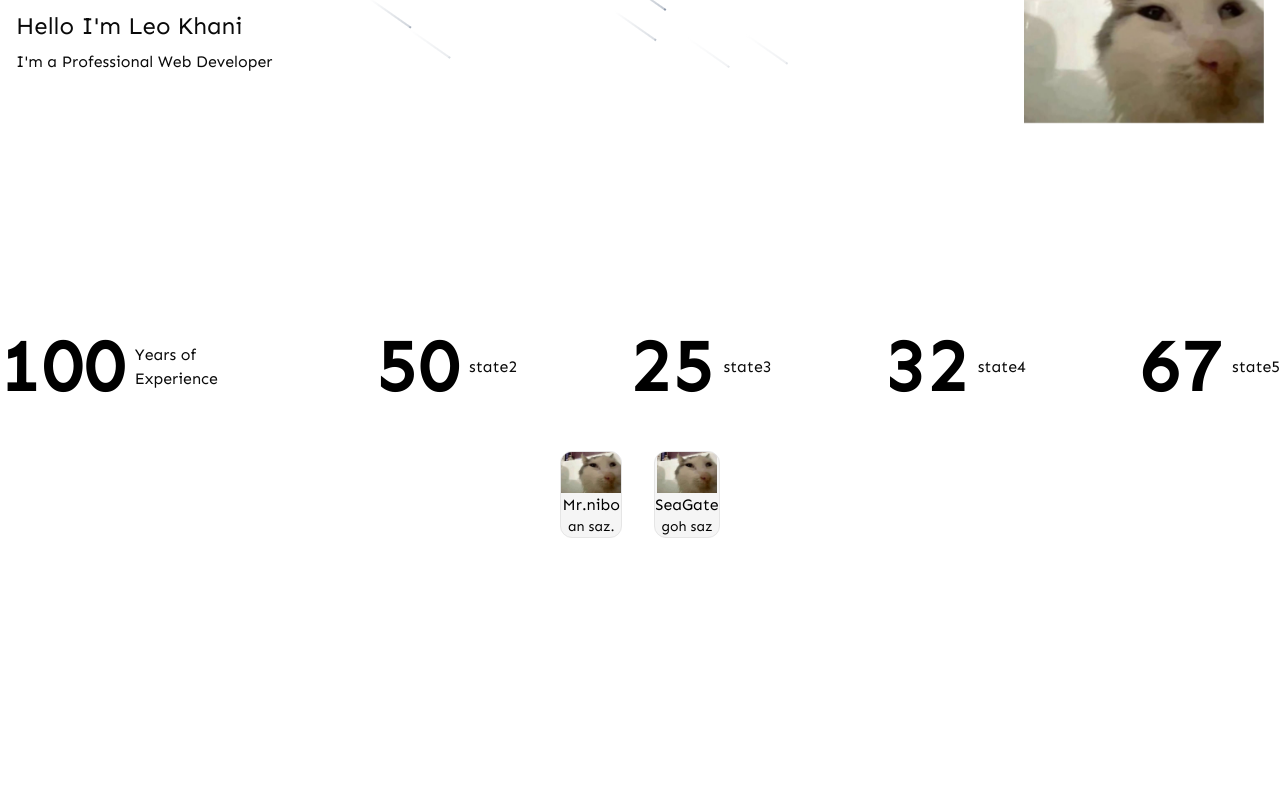
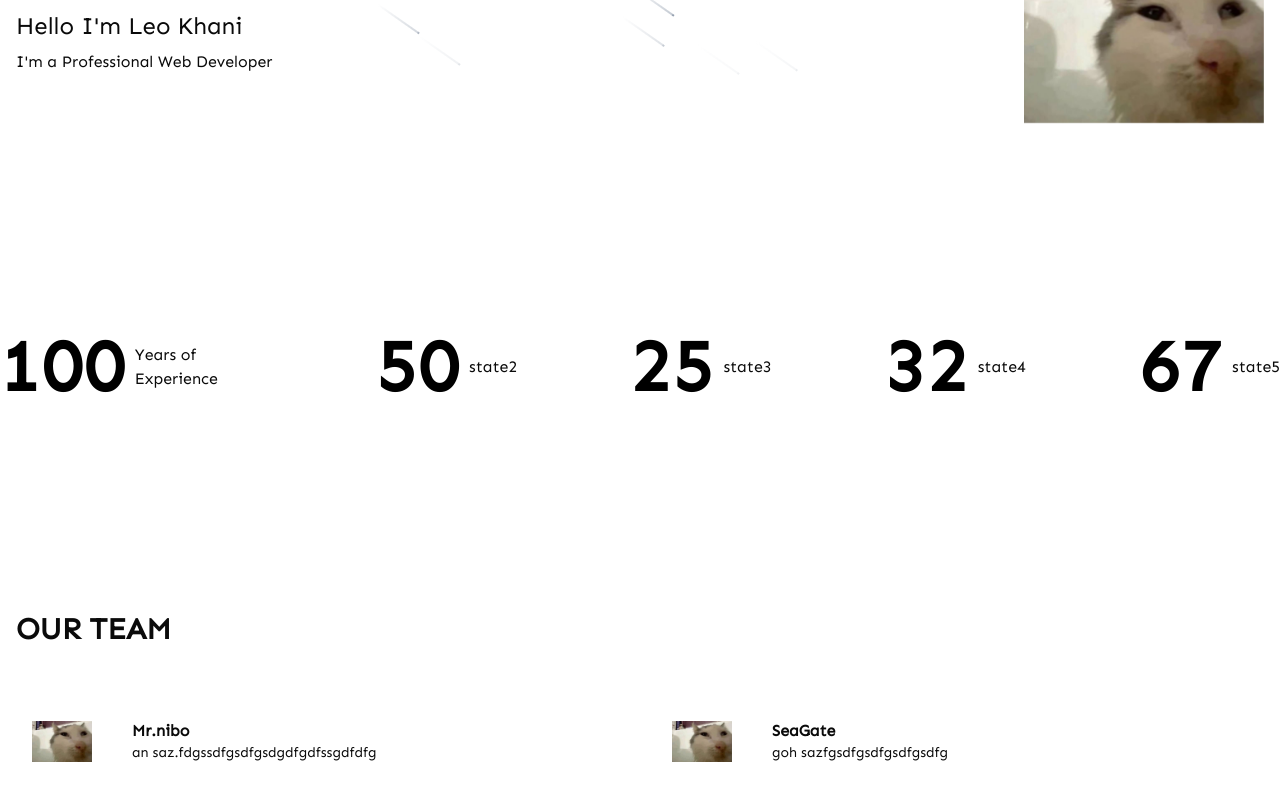
Before and after one commit to mrnibo/SkapaDinSida-website, a Next.js app: page /about in a window 1280 px wide. Shown: the part 312-1112 px from the top of the page. Before the commit the page ends 850 px from the top, so only its background shows below. Built offline with nearby package versions, Linux system fonts and the light colour scheme; no server answers.

Commit message:
akharin goh khori

```diff
--- a/components/About/TeamCards.tsx
+++ b/components/About/TeamCards.tsx
@@ -1,22 +1,35 @@
 import { teamdateils } from "@/constants/Constants";
 import React from "react";
-import { MagicCard } from "@/components/ui/magic-card";
 import Image from "next/image";
 
 const TeamCards = () => {
   return (
     <>
-      <div className="container mxx-auto">
-        <div className="flex flex-row gap-8 justify-center items-center">
+      <div className="relative flex max-w-7xl w-full mx-auto flex-col gap-2 md:gap-10 lg:gap-30 items-center justify-center overflow-hidden bg-background px-4 py-40">
+        {/* Title for the Team Section */}
+
+        <h2 className="text-3xl font-bold text-left w-full mb-4">OUR TEAM</h2>
+        <div className="flex flex-row gap-8 w-full">
           {teamdateils.map((item, index) => (
-            <MagicCard key={index} className=" cursor-pointer h-auto w-auto">
-              <div className="flex flex-col justify-center items-center  ">
-                <Image src={item.image} alt={"an"} width={60} height={60} />
-
-                <h2 className="text-md">{item.name}</h2>
-                <p className="text-sm text-center">{item.description}</p>
+            <div
+              key={index}
+              className="flex flex-row items-center gap-8 w-full p-4"
+            >
+              <div className="flex-shrink-0 mr-2">
+                <Image
+                  src={item.image}
+                  alt={item.name}
+                  width={60}
+                  height={60}
+                  className="rounded-mb"
+                />
               </div>
-            </MagicCard>
+              {/* Text on the right */}
+              <div className="flex flex-col">
+                <h2 className="text-md font-semibold">{item.name}</h2>
+                <p className="text-sm text-left">{item.description}</p>
+              </div>
+            </div>
           ))}
         </div>
       </div>
--- a/constants/Constants.tsx
+++ b/constants/Constants.tsx
@@ -142,11 +142,11 @@ export const teamdateils = [
   {
     image: "/photo_2024-10-29_16-30-41.jpg",
     name: "Mr.nibo",
-    description: "an saz.",
+    description: "an saz.fdgssdfgsdfgsdgdfgdfssgdfdfg",
   },
   {
     image: "/photo_2024-10-29_16-30-41.jpg",
     name: "SeaGate",
-    description: "goh saz",
+    description: "goh sazfgsdfgsdfgsdfgsdfg",
   },
 ];
```
